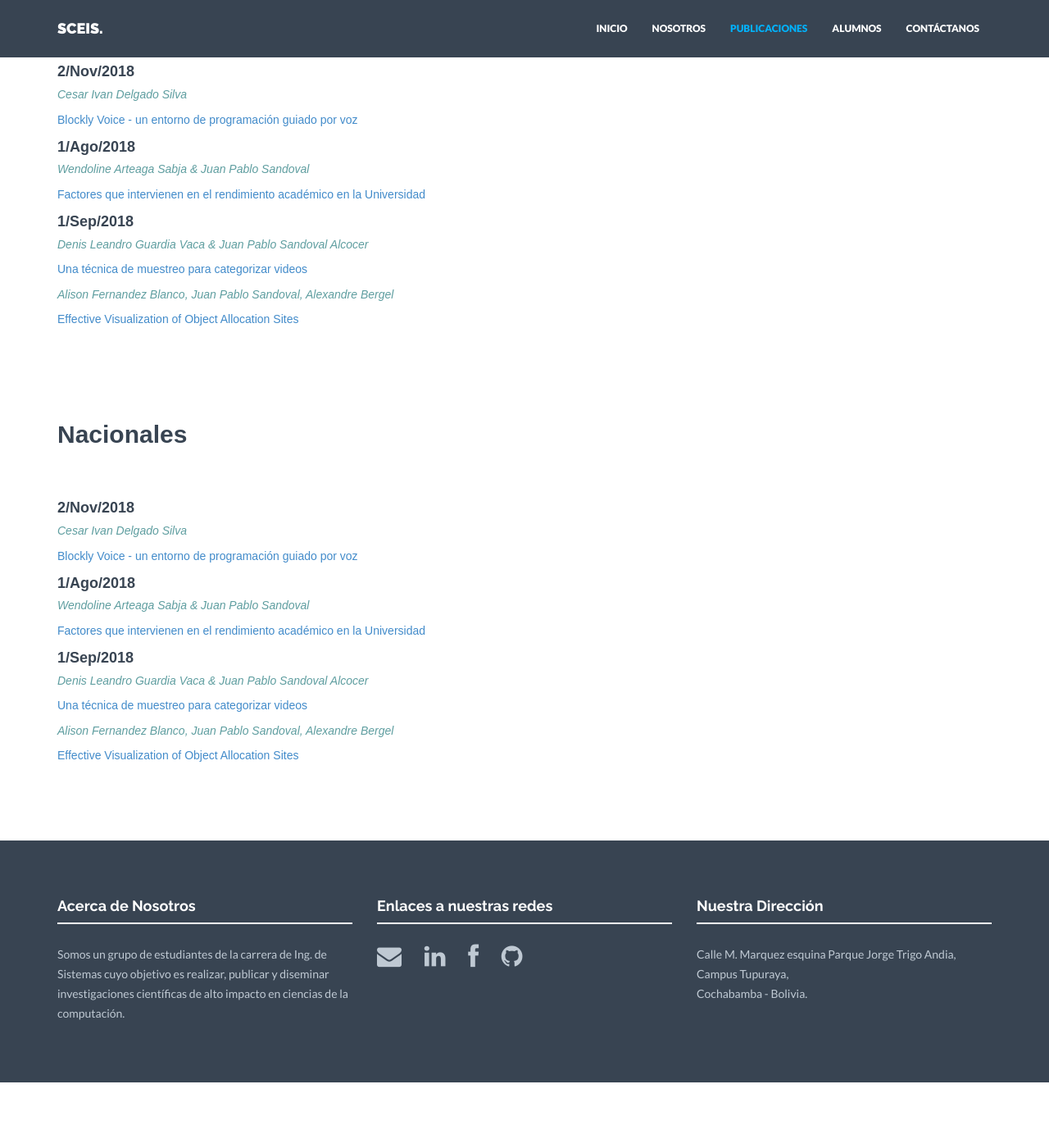
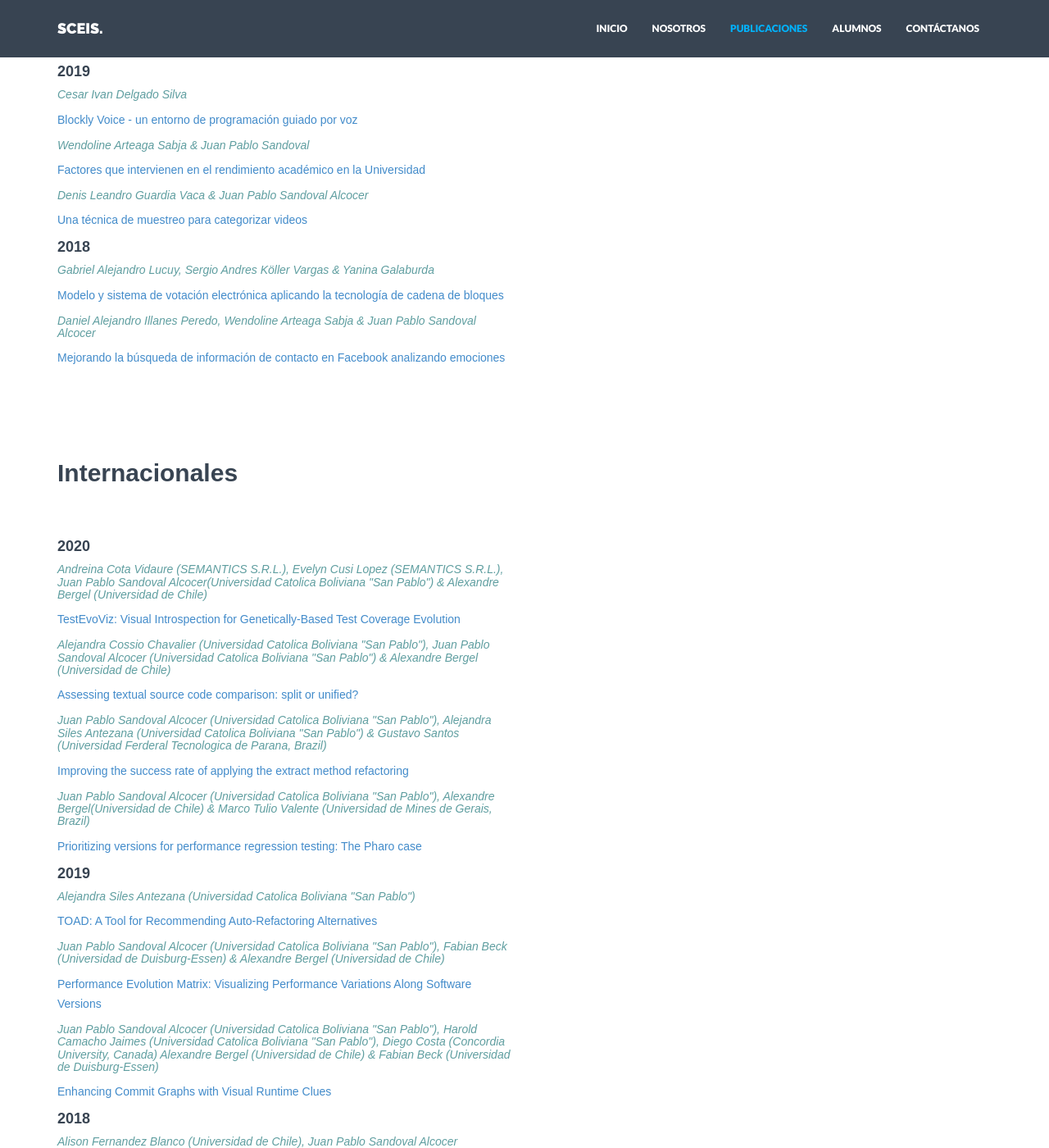
Before and after one commit to SociedadCEIS/paginaSCEIS, a Jekyll site: the page built from publications.html, in a window 1280 px wide and 1400 px high, scrolled down 285 px. Shown: the whole window at 82% size. Built offline with Jekyll 4.4.1, drawn with Linux system fonts in a browser that asks for light colours; nearby versions of some CDN libraries; before the commit the page ends 1605 px from its top, so only the background shows below that; some of the changed text lies outside the part shown.

Commit message:
arreglarPublicaciones

```diff
--- a/publications.html
+++ b/publications.html
@@ -5,47 +5,67 @@ permalink: /publications/
 ---
 <div class="container mtb">
     <div class="row">
-        <div class="col-lg-6" id="Internacionales">
+        <div class="col-lg-6" id="Nacionales">
 
-            <h2 style="font-family:Arial, Helvetica, sans-serif; margin-bottom: 5vw;">Internacionales</h2>
+            <h2 style="font-family:Arial, Helvetica, sans-serif; margin-bottom: 5vw;">Nacionales</h2>
 
-            <h4 style="font-family:Arial, Helvetica, sans-serif;">2/Nov/2018</h4>
+            <h4 style="font-family:Arial, Helvetica, sans-serif;">2019</h4>
             <h5 style="font-family:Arial, Helvetica, sans-serif; color:cadetblue"><i>Cesar Ivan Delgado Silva</i></h5>
             <p style="font-family:Arial, Helvetica, sans-serif;"><a href= "http://www.scielo.org.bo/scielo.php?script=sci_arttext&pid=S1683-07892019000100006&lng=es&nrm=iso" >Blockly Voice - un entorno de programación guiado por voz</a></p>
 
-            <h4 style="font-family:Arial, Helvetica, sans-serif;">1/Ago/2018</h4>
             <h5 style="font-family:Arial, Helvetica, sans-serif; color:cadetblue"><i>Wendoline Arteaga Sabja & Juan Pablo Sandoval</i></h5>
             <p style="font-family:Arial, Helvetica, sans-serif;"><a href= "http://www.scielo.org.bo/scielo.php?script=sci_arttext&pid=S1683-07892018000200004&lng=es&nrm=iso&tlng=es" >Factores que intervienen en el rendimiento académico en la Universidad</a></p>
 
-            <h4 style="font-family:Arial, Helvetica, sans-serif;">1/Sep/2018</h4>
             <h5 style="font-family:Arial, Helvetica, sans-serif; color:cadetblue"><i>Denis Leandro Guardia Vaca & Juan Pablo Sandoval Alcocer</i></h5>
             <p style="font-family:Arial, Helvetica, sans-serif;"><a href= "http://www.scielo.org.bo/scielo.php?script=sci_arttext&pid=S1683-07892018000200009&lng=es&nrm=iso" >Una técnica de muestreo para categorizar videos</a></p>
 
-            <h5 style="font-family:Arial, Helvetica, sans-serif; color:cadetblue"><i>Alison Fernandez Blanco, Juan Pablo Sandoval, Alexandre Bergel</i></h5>
-            <p style="font-family:Arial, Helvetica, sans-serif;"><a href= "http://bergel.eu/MyPapers/Fern18a.pdf" >Effective Visualization of Object Allocation Sites</a></p>
+            <h4 style="font-family:Arial, Helvetica, sans-serif;">2018</h4>
+            <h5 style="font-family:Arial, Helvetica, sans-serif; color:cadetblue"><i>Gabriel Alejandro Lucuy, Sergio Andres Köller Vargas & Yanina Galaburda</i></h5>
+            <p style="font-family:Arial, Helvetica, sans-serif;"><a href= "http://www.scielo.org.bo/scielo.php?script=sci_arttext&pid=S1683-07892019000200006" >Modelo y sistema de votación electrónica aplicando la tecnología de cadena de bloques</a></p>
+
+            <h5 style="font-family:Arial, Helvetica, sans-serif; color:cadetblue"><i>Daniel Alejandro Illanes Peredo, Wendoline Arteaga Sabja & Juan Pablo Sandoval Alcocer</i></h5>
+            <p style="font-family:Arial, Helvetica, sans-serif;"><a href= "http://www.scielo.org.bo/scielo.php?pid=S1683-07892019000200007&script=sci_arttext" >Mejorando la búsqueda de información de contacto en Facebook analizando emociones</a></p>
+
         </div>
     </div>
 </div>
 
 <div class="container mtb">
     <div class="row">
-        <div class="col-lg-6" id="Nacionales">
-            <h2 style="font-family:Arial, Helvetica, sans-serif; margin-bottom: 5vw;">Nacionales</h2>
+        <div class="col-lg-6" id="Internacionales">
+            <h2 style="font-family:Arial, Helvetica, sans-serif; margin-bottom: 5vw;">Internacionales</h2>
 
-            <h4 style="font-family:Arial, Helvetica, sans-serif;">2/Nov/2018</h4>
-            <h5 style="font-family:Arial, Helvetica, sans-serif; color:cadetblue"><i>Cesar Ivan Delgado Silva</i></h5>
-            <p style="font-family:Arial, Helvetica, sans-serif;"><a href= "http://www.scielo.org.bo/scielo.php?script=sci_arttext&pid=S1683-07892019000100006&lng=es&nrm=iso" >Blockly Voice - un entorno de programación guiado por voz</a></p>
+            <h4 style="font-family:Arial, Helvetica, sans-serif;">2020</h4>
+            <h5 style="font-family:Arial, Helvetica, sans-serif; color:cadetblue"><i>Andreina Cota Vidaure (SEMANTICS S.R.L.), Evelyn Cusi Lopez (SEMANTICS S.R.L.), Juan Pablo Sandoval Alcocer(Universidad Catolica Boliviana "San Pablo") & Alexandre Bergel (Universidad de Chile)</i></h5>
+            <p style="font-family:Arial, Helvetica, sans-serif;"><a href= "10.1109/VISSOFT51673.2020.00005" >TestEvoViz: Visual Introspection for Genetically-Based Test Coverage Evolution</a></p>
 
-            <h4 style="font-family:Arial, Helvetica, sans-serif;">1/Ago/2018</h4>
-            <h5 style="font-family:Arial, Helvetica, sans-serif; color:cadetblue"><i>Wendoline Arteaga Sabja & Juan Pablo Sandoval</i></h5>
-            <p style="font-family:Arial, Helvetica, sans-serif;"><a href= "http://www.scielo.org.bo/scielo.php?script=sci_arttext&pid=S1683-07892018000200004&lng=es&nrm=iso&tlng=es" >Factores que intervienen en el rendimiento académico en la Universidad</a></p>
+            <h5 style="font-family:Arial, Helvetica, sans-serif; color:cadetblue"><i>Alejandra Cossio Chavalier (Universidad Catolica Boliviana "San Pablo"), Juan Pablo Sandoval Alcocer (Universidad Catolica Boliviana "San Pablo") & Alexandre Bergel (Universidad de Chile)</i></h5>
+            <p style="font-family:Arial, Helvetica, sans-serif;"><a href= "https://dl.acm.org/doi/10.1145/3397537.3398471" >Assessing textual source code comparison: split or unified?</a></p>
 
-            <h4 style="font-family:Arial, Helvetica, sans-serif;">1/Sep/2018</h4>
-            <h5 style="font-family:Arial, Helvetica, sans-serif; color:cadetblue"><i>Denis Leandro Guardia Vaca & Juan Pablo Sandoval Alcocer</i></h5>
-            <p style="font-family:Arial, Helvetica, sans-serif;"><a href= "http://www.scielo.org.bo/scielo.php?script=sci_arttext&pid=S1683-07892018000200009&lng=es&nrm=iso" >Una técnica de muestreo para categorizar videos</a></p>
+            <h5 style="font-family:Arial, Helvetica, sans-serif; color:cadetblue"><i>Juan Pablo Sandoval Alcocer (Universidad Catolica Boliviana "San Pablo"), Alejandra Siles Antezana (Universidad Catolica Boliviana "San Pablo") & Gustavo Santos (Universidad Ferderal Tecnologica de Parana, Brazil)</i></h5>
+            <p style="font-family:Arial, Helvetica, sans-serif;"><a href= "https://doi.org/10.1016/j.scico.2020.102475" >Improving the success rate of applying the extract method refactoring</a></p>
 
-            <h5 style="font-family:Arial, Helvetica, sans-serif; color:cadetblue"><i>Alison Fernandez Blanco, Juan Pablo Sandoval, Alexandre Bergel</i></h5>
+            <h5 style="font-family:Arial, Helvetica, sans-serif; color:cadetblue"><i>Juan Pablo Sandoval Alcocer (Universidad Catolica Boliviana "San Pablo"), Alexandre Bergel(Universidad de Chile) & Marco Tulio Valente (Universidad de Mines de Gerais, Brazil)</i></h5>
+            <p style="font-family:Arial, Helvetica, sans-serif;"><a href= "https://doi.org/10.1016/j.scico.2020.102415" >Prioritizing versions for performance regression testing: The Pharo case</a></p>
+
+            <h4 style="font-family:Arial, Helvetica, sans-serif;">2019</h4>
+            <h5 style="font-family:Arial, Helvetica, sans-serif; color:cadetblue"><i>Alejandra Siles Antezana (Universidad Catolica Boliviana "San Pablo")</i></h5>
+            <p style="font-family:Arial, Helvetica, sans-serif;"><a href= "10.1109/ICSE-Companion.2019.00071" >TOAD: A Tool for Recommending Auto-Refactoring Alternatives</a></p>
+
+            <h5 style="font-family:Arial, Helvetica, sans-serif; color:cadetblue"><i>Juan Pablo Sandoval Alcocer (Universidad Catolica Boliviana "San Pablo"), Fabian Beck (Universidad de Duisburg-Essen) & Alexandre Bergel (Universidad de Chile)</i></h5>
+            <p style="font-family:Arial, Helvetica, sans-serif;"><a href= "http://www.scielo.org.bo/scielo.php?script=sci_arttext&pid=S1683-07892018000200004&lng=es&nrm=iso&tlng=es" >Performance Evolution Matrix: Visualizing Performance Variations Along Software Versions</a></p>
+
+            <h5 style="font-family:Arial, Helvetica, sans-serif; color:cadetblue"><i>Juan Pablo Sandoval Alcocer (Universidad Catolica Boliviana "San Pablo"), Harold Camacho Jaimes (Universidad Catolica Boliviana "San Pablo"), Diego Costa (Concordia University, Canada) Alexandre Bergel (Universidad de Chile) & Fabian Beck (Universidad de Duisburg-Essen)</i></h5>
+            <p style="font-family:Arial, Helvetica, sans-serif;"><a href= "10.1109/VISSOFT.2019.00012" >Enhancing Commit Graphs with Visual Runtime Clues</a></p>
+
+            <h4 style="font-family:Arial, Helvetica, sans-serif;">2018</h4>
+            <h5 style="font-family:Arial, Helvetica, sans-serif; color:cadetblue"><i>Alison Fernandez Blanco (Universidad de Chile), Juan Pablo Sandoval Alcocer (Universidad Catolica Boliviana "San Pablo") & Alexandre Bergel</i></h5>
             <p style="font-family:Arial, Helvetica, sans-serif;"><a href= "http://bergel.eu/MyPapers/Fern18a.pdf" >Effective Visualization of Object Allocation Sites</a></p>
+
         </div>
     </div>
 </div>
+
+const styles{
+
+}
```
Also changed, not shown: assets/img/members/team05.jpg (added), assets/img/members/team05.png (deleted).
